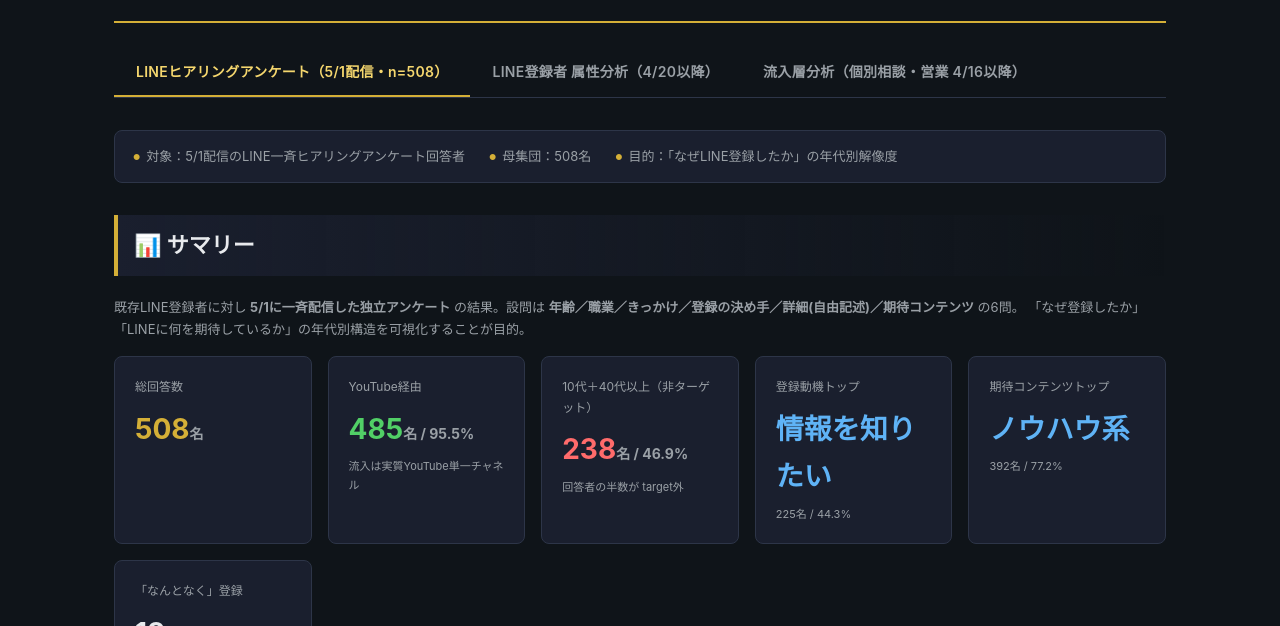
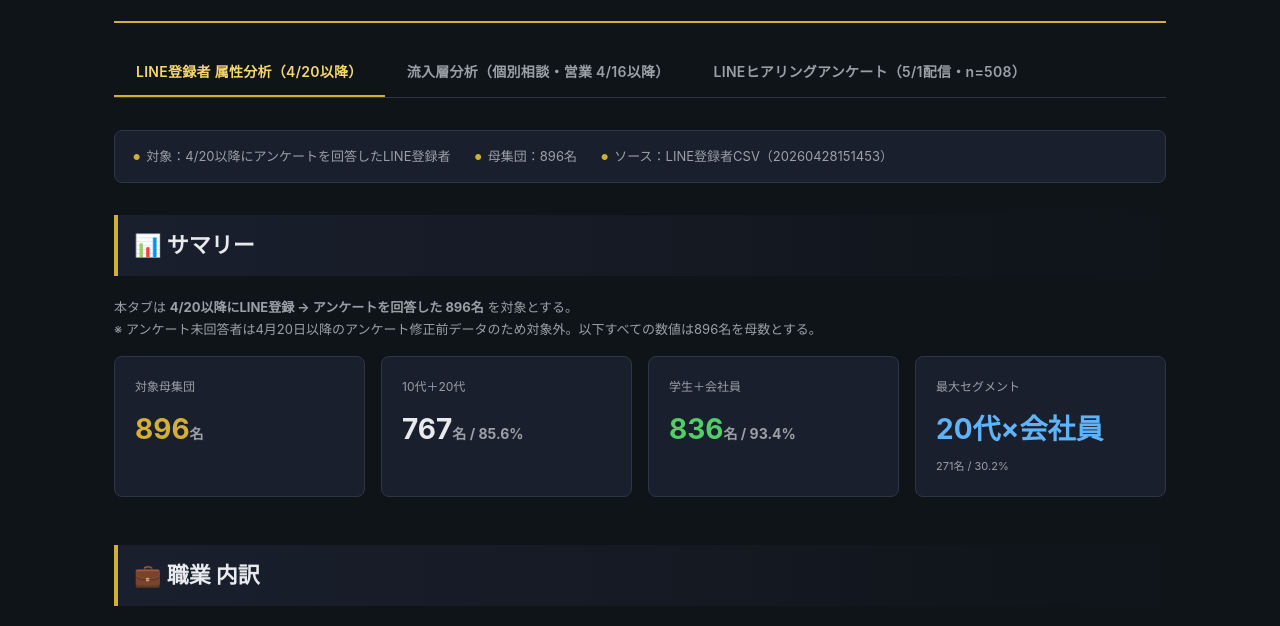
Before and after one commit to OPT-IN-1/mensrise-report, a plain HTML site: page index.html in a window 1280 px wide. Shown: the part 150-776 px from the top of the page. Drawn offline with nearby package versions, Linux system fonts and the light colour scheme.

Commit message:
タブ並び順を変更：LINE属性 / 流入層 / LINEヒアリング
- LINEヒアリングタブを最右に移動
- デフォルト表示を LINE属性タブに戻す

```diff
--- a/index.html
+++ b/index.html
@@ -201,15 +201,15 @@
 </header>
 
 <div class="tabs" role="tablist">
-  <button class="tab active" data-tab="survey" role="tab" aria-selected="true">LINEヒアリングアンケート（5/1配信・n=508）</button>
-  <button class="tab" data-tab="line" role="tab" aria-selected="false">LINE登録者 属性分析（4/20以降）</button>
+  <button class="tab active" data-tab="line" role="tab" aria-selected="true">LINE登録者 属性分析（4/20以降）</button>
   <button class="tab" data-tab="sales" role="tab" aria-selected="false">流入層分析（個別相談・営業 4/16以降）</button>
+  <button class="tab" data-tab="survey" role="tab" aria-selected="false">LINEヒアリングアンケート（5/1配信・n=508）</button>
 </div>
 
 <!-- ================================================================== -->
 <!-- ============   TAB 1: LINE登録者 属性分析   ====================== -->
 <!-- ================================================================== -->
-<div class="tab-panel" id="tab-line" role="tabpanel">
+<div class="tab-panel active" id="tab-line" role="tabpanel">
 
   <div class="panel-meta">
     <span>対象：4/20以降にアンケートを回答したLINE登録者</span>
@@ -857,7 +857,7 @@
 <!-- ================================================================== -->
 <!-- ============   TAB 3: LINEヒアリングアンケート (n=508) ============ -->
 <!-- ================================================================== -->
-<div class="tab-panel active" id="tab-survey" role="tabpanel">
+<div class="tab-panel" id="tab-survey" role="tabpanel">
 
   <div class="panel-meta">
     <span>対象：5/1配信のLINE一斉ヒアリングアンケート回答者</span>
@@ -1564,7 +1564,7 @@
     });
   }
   tabs.forEach(t => t.addEventListener('click', () => activate(t.dataset.tab)));
-  const initial = (location.hash || '#survey').slice(1);
+  const initial = (location.hash || '#line').slice(1);
   if (document.querySelector('.tab[data-tab="' + initial + '"]')) activate(initial);
 })();
 </script>
```
